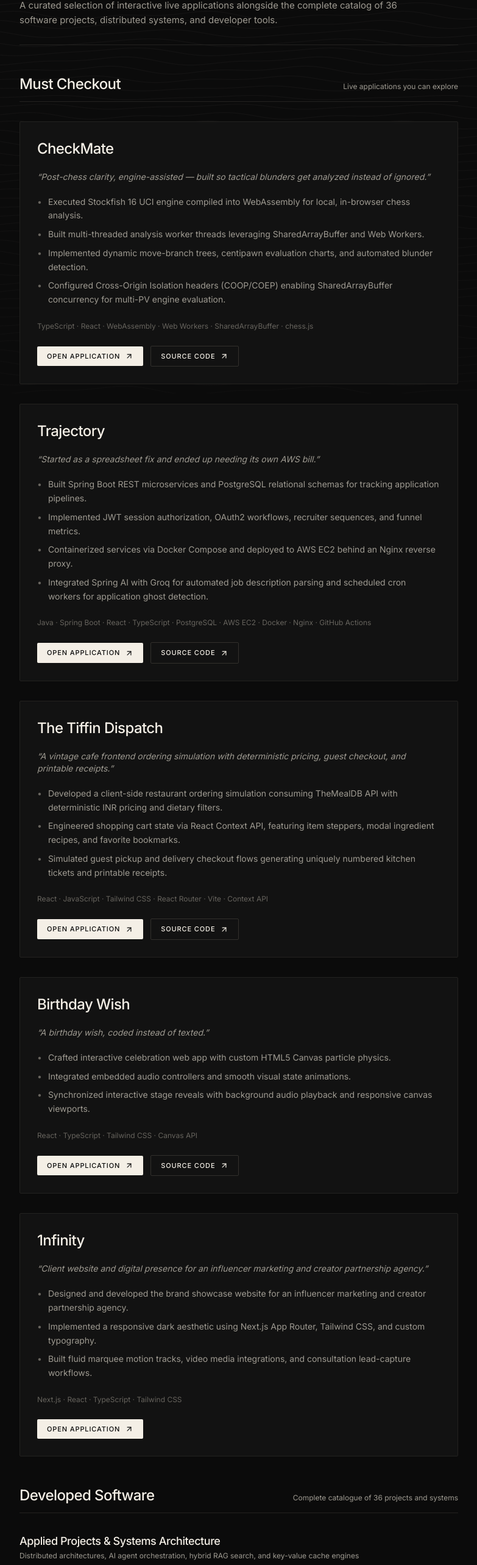
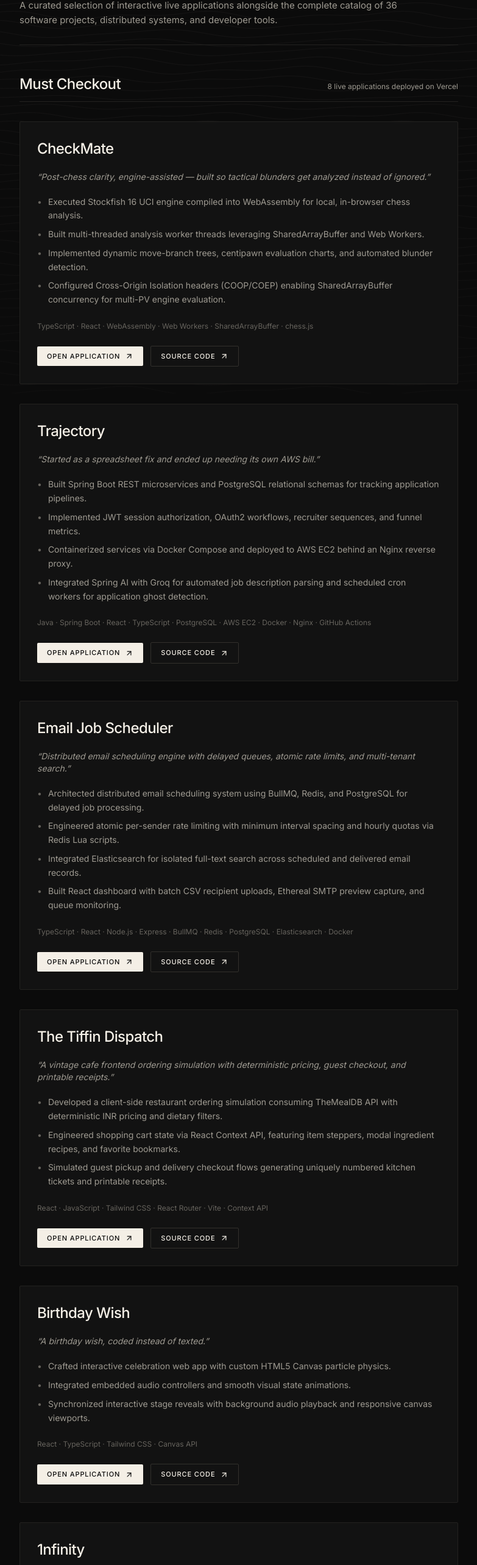
Before and after one commit to vaibhv19/workwith, a Next.js app: page /projects in a window 1280 px wide. Shown: the part 155-2721 px from the top of the page at 61% size, without its empty margins (248-1031 px from the left). Built offline with nearby package versions, Linux system fonts and the light colour scheme; a web font is replaced by a local one.

Commit message:
feat(projects): populate Must Checkout from all 8 Vercel deployments and deduplicate catalog

```diff
--- a/data/projects.ts
+++ b/data/projects.ts
@@ -218,6 +218,7 @@ export const PROJECTS: Project[] = [
     techStack: ["TypeScript", "React", "Node.js", "Express", "BullMQ", "Redis", "PostgreSQL", "Elasticsearch", "Docker"],
     featured: false,
     homepagePreview: false,
+    mustCheckout: true,
     demoUrl: "https://email-job-scheduler.vaibhv19.dev",
     githubUrl: "https://github.com/vaibhv19/Email-Job-Scheduler"
   },
@@ -576,6 +577,7 @@ export const PROJECTS: Project[] = [
     techStack: ["Next.js 16", "React 19", "TypeScript", "Tailwind CSS", "Markdown"],
     featured: true,
     homepagePreview: false,
+    mustCheckout: true,
     demoUrl: "https://vaibhv19.dev",
     githubUrl: "https://github.com/vaibhv19/Portfolio-BLog"
   },
@@ -590,6 +592,7 @@ export const PROJECTS: Project[] = [
     ],
     category: "Personal Websites & Platforms",
     techStack: ["Next.js", "React", "TypeScript", "Tailwind CSS"],
+    mustCheckout: true,
     demoUrl: "https://life.vaibhv19.dev"
   }
 ];
--- a/src/app/projects/page.tsx
+++ b/src/app/projects/page.tsx
@@ -72,8 +72,10 @@ const CATALOG_GROUPS: CatalogGroup[] = [
 ];
 
 export default function ProjectsPage() {
-  // Section 1: Flagship live deployed projects
+  // Section 1: All verified projects deployed on Vercel
   const mustCheckoutProjects = PROJECTS.filter((p) => p.mustCheckout);
+  const mustCheckoutIds = new Set(mustCheckoutProjects.map((p) => p.id));
+  const remainingCatalogCount = PROJECTS.length - mustCheckoutProjects.length;
 
   return (
     <Container size="default" className="pt-6 sm:pt-8 md:pt-10 pb-16 sm:pb-24 space-y-8 sm:space-y-12">
@@ -87,14 +89,14 @@ export default function ProjectsPage() {
         </p>
       </header>
 
-      {/* SECTION 1: MUST CHECKOUT (CURATED DEPLOYED EXPERIENCES) */}
+      {/* SECTION 1: MUST CHECKOUT (ALL VERIFIED VERCEL DEPLOYMENTS) */}
       <section aria-labelledby="must-checkout-heading" className="space-y-6 sm:space-y-8">
         <div className="flex flex-col sm:flex-row sm:items-baseline justify-between gap-1 border-b border-border pb-3">
           <h2 id="must-checkout-heading" className="font-display text-xl sm:text-2xl font-medium tracking-tight text-foreground">
             Must Checkout
           </h2>
           <span className="text-xs text-foreground-muted">
-            Live applications you can explore
+            {mustCheckoutProjects.length} live applications deployed on Vercel
           </span>
         </div>
 
@@ -171,13 +173,15 @@ export default function ProjectsPage() {
             Developed Software
           </h2>
           <span className="text-xs text-foreground-muted">
-            Complete catalogue of {PROJECTS.length} projects and systems
+            Systems architecture &amp; software catalog ({remainingCatalogCount} projects)
           </span>
         </div>
 
         <div className="space-y-12">
           {CATALOG_GROUPS.map((group) => {
-            const items = PROJECTS.filter((p) => p.category === group.category);
+            const items = PROJECTS.filter(
+              (p) => p.category === group.category && !mustCheckoutIds.has(p.id)
+            );
             if (items.length === 0) return null;
 
             return (
```
Also changed, not shown: 1 other file (tests, documents, lock files or other folders).
